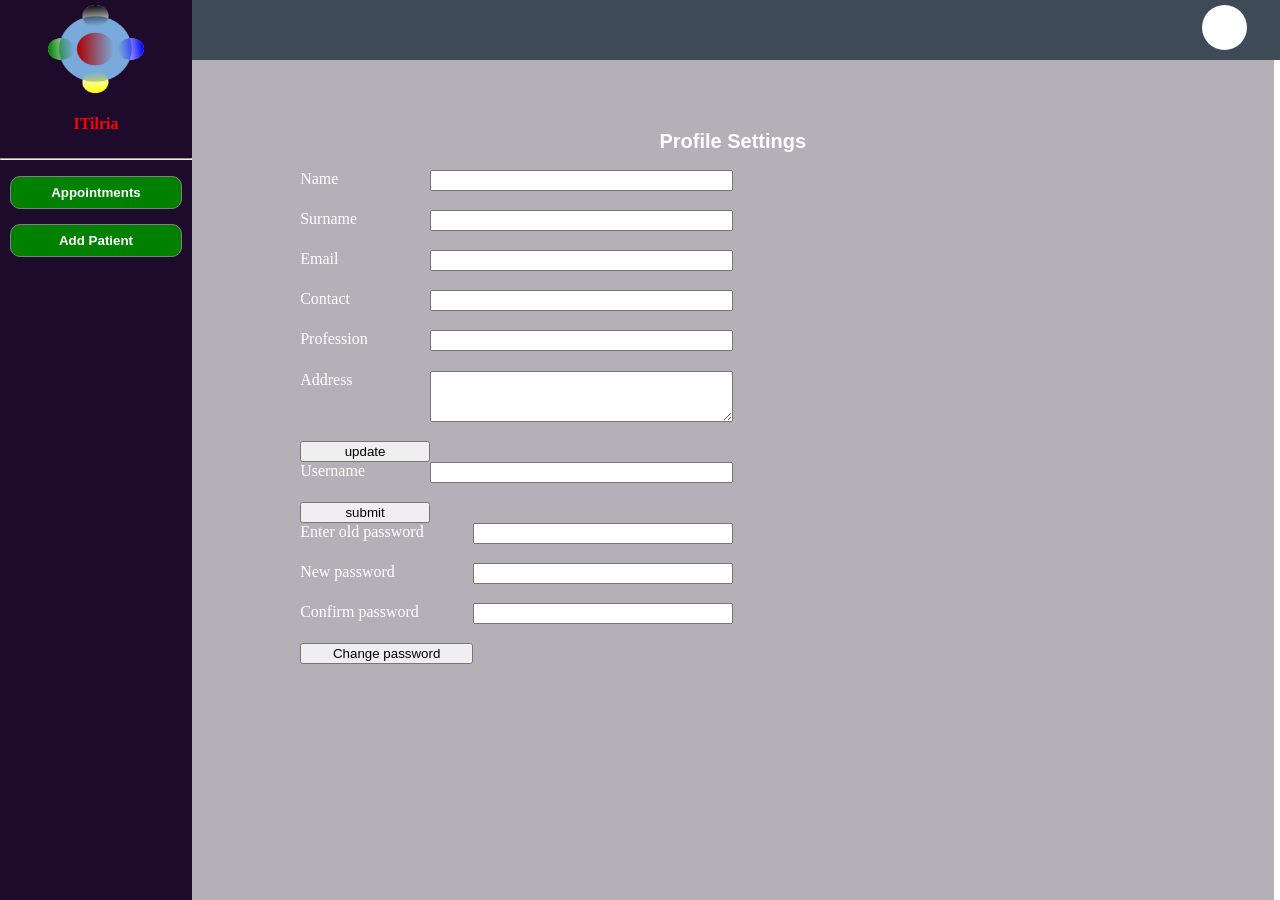
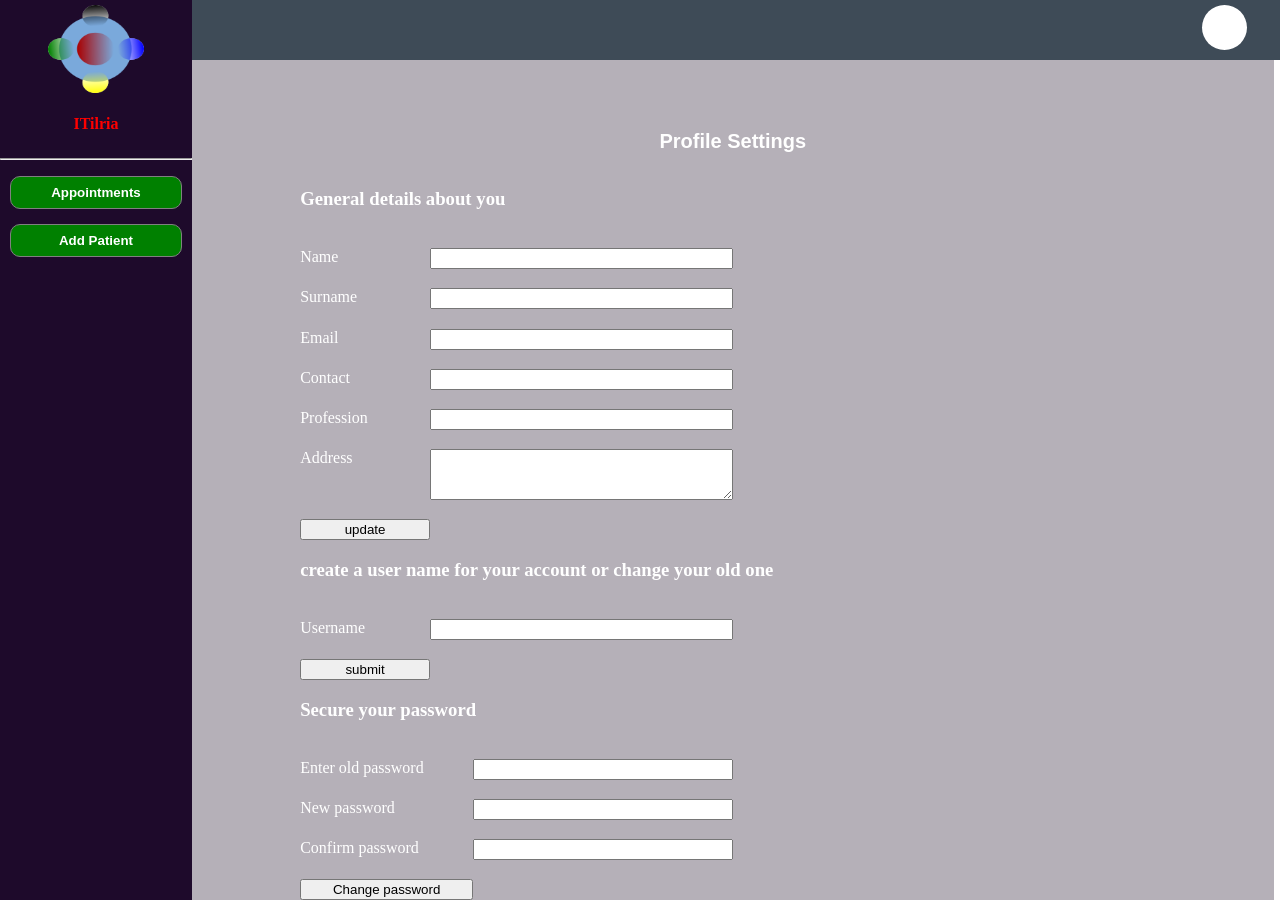
Before and after one commit to ReckonRoy/itilria-his, a PHP site: page /login/reception/view/profile.php in a window 1280 px wide. Run offline with PHP 8.4, Linux system fonts and the light colour scheme; the visitor is signed in with stand-in values (Sample User, id 1); data comes from the database, SQL or seed files in the repository.

Commit message:
modified

```diff
--- a/assets/css/reception/profilesettings.css
+++ b/assets/css/reception/profilesettings.css
@@ -3,7 +3,6 @@
 	margin-left: 10%;
 	width: 80%;
 }
-
 #user-form{
 	display: grid;
 	width: 50%;
@@ -26,3 +25,7 @@
 	grid-template-columns: 40% 60%;
 	grid-row-gap: 1.2em;
 }
+
+.ps-form-header{
+	grid-column: 1/3;
+}
--- a/login/reception/view/profile.php
+++ b/login/reception/view/profile.php
@@ -34,10 +34,11 @@
 	require './aside.php';
 ?>
 <main id="">
+	<h2 id="main-header">Profile Settings</h2>
 	<div id="ps-div">
-		<h2 id="main-header">Profile Settings</h2>
 
 		<form id="user-form">
+			<h3 class="ps-form-header">General details about you</h3>
 			<label>Name</label>
 			<input type="text" name="fname" class="field">
 			<label>Surname</label>
@@ -54,12 +55,14 @@
 		</form>
 
 		<form id="username-form">
+			<h3 class="ps-form-header">create a user name for your account or change your old one</h3>
 			<label>Username</label>
 			<input type="text" name="username">
 			<input type="button" name="" value="submit">
 		</form>
 
 		<form id="password-form">
+			<h3 class="ps-form-header">Secure your password</h3>
 			<label>Enter old password</label>
 			<input type="password" name="old_pwd">
 			<label>New password</label>
```
